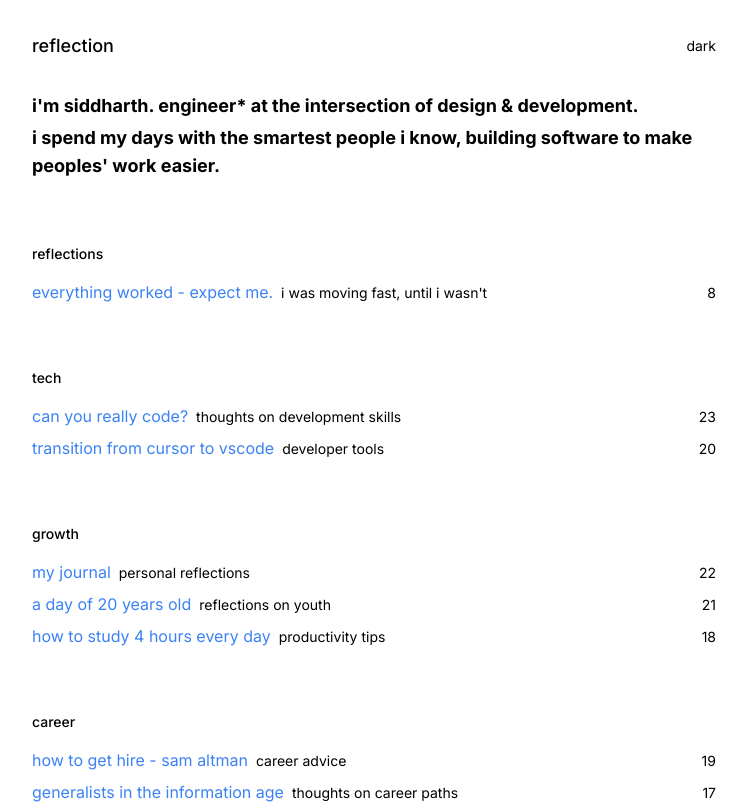
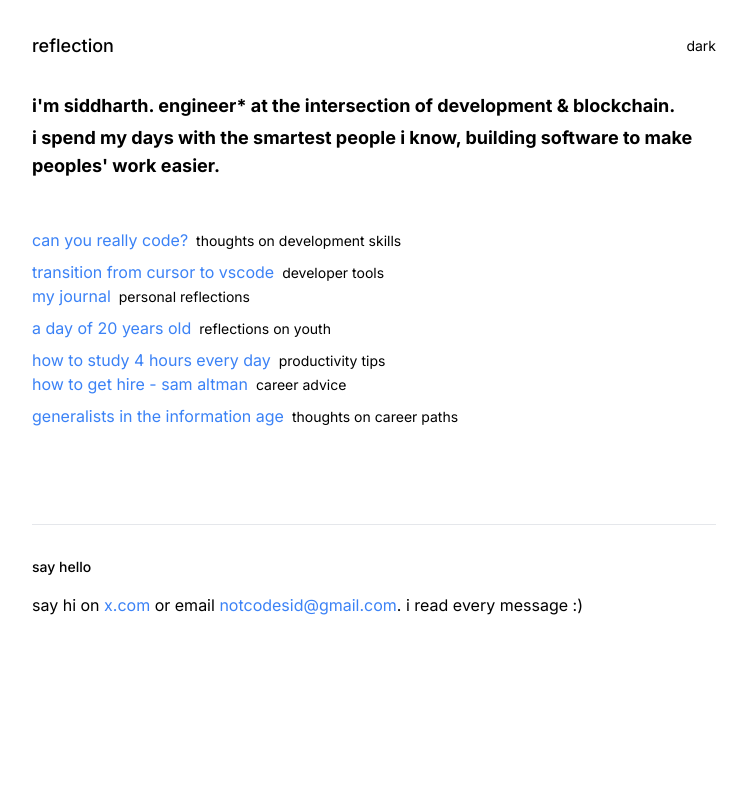
Before and after one commit to notcodesid/reflection, a Next.js app: page / in a window 1280 px wide. Shown: the top 804 px of the page, without its empty margins (160-907 px from the left). Built offline with nearby package versions, Linux system fonts and the light colour scheme.

Commit message:
remove space and titles

```diff
--- a/src/app/page.tsx
+++ b/src/app/page.tsx
@@ -5,36 +5,19 @@ export default function Home() {
     return (
         <div>
           <div className="mb-12">
-            <h1 className="text-lg font-bold mb-1">i'm siddharth. engineer* at the intersection of design & development.</h1>
+            <h1 className="text-lg font-bold mb-1">i'm siddharth. engineer* at the intersection of development & blockchain.</h1>
             <p className="text-lg font-bold mb-1">
               i spend my days with the smartest people i know,
               building software to make peoples' work easier.
             </p>
           </div>
 
-
-          <div className="mt-16">
-            <h2 className="text-sm font-medium mb-4">reflections</h2>
-
-              <div className="flex justify-between items-baseline">
-                <div>
-                  <Link href="/everything-worked" className="hover:underline text-blue-500">everything worked - expect me.</Link>
-                  <span className="text-sm  ml-2">i was moving fast, until i wasn't</span>
-                </div>
-                <span className="text-sm">8</span>
-              </div>
-
-          </div>
-
-          <div className="mt-16">
-            <h2 className="text-sm font-medium mb-4">tech</h2>
-
+          <div>
               <div className="flex justify-between items-baseline">
                 <div>
                   <Link href="/code" className="hover:underline text-blue-500">can you really code?</Link>
                   <span className="text-sm  ml-2">thoughts on development skills</span>
                 </div>
-                <span className="text-sm">23</span>
               </div>
 
               <div className="flex justify-between items-baseline mt-2">
@@ -42,19 +25,15 @@ export default function Home() {
                   <Link href="/vscode" className="hover:underline text-blue-500">transition from cursor to vscode</Link>
                   <span className="text-sm  ml-2">developer tools</span>
                 </div>
-                <span className="text-sm">20</span>
               </div>
           </div>
 
-          <div className="mt-16">
-            <h2 className="text-sm font-medium mb-4">growth</h2>
-
+          <div>
               <div className="flex justify-between items-baseline">
                 <div>
                   <Link href="/my-journal" className="hover:underline text-blue-500">my journal</Link>
                   <span className="text-sm  ml-2">personal reflections</span>
                 </div>
-                <span className="text-sm">22</span>
               </div>
 
               <div className="flex justify-between items-baseline mt-2">
@@ -62,7 +41,6 @@ export default function Home() {
                   <Link href="/day" className="hover:underline text-blue-500">a day of 20 years old</Link>
                   <span className="text-sm  ml-2">reflections on youth</span>
                 </div>
-                <span className="text-sm">21</span>
               </div>
 
               <div className="flex justify-between items-baseline mt-2">
@@ -70,19 +48,16 @@ export default function Home() {
                   <Link href="/study" className="hover:underline text-blue-500">how to study 4 hours every day</Link>
                   <span className="text-sm  ml-2">productivity tips</span>
                 </div>
-                <span className="text-sm">18</span>
               </div>
           </div>
 
-          <div className="mt-16">
-            <h2 className="text-sm font-medium mb-4 ">career</h2>
+          <div>
 
               <div className="flex justify-between items-baseline">
                 <div>
                   <Link href="/hire" className="hover:underline text-blue-500">how to get hire - sam altman</Link>
                   <span className="text-sm  ml-2">career advice</span>
                 </div>
-                <span className="text-sm">19</span>
               </div>
 
               <div className="flex justify-between items-baseline mt-2">
@@ -90,7 +65,6 @@ export default function Home() {
                   <Link href="/generalists" className="hover:underline text-blue-500">generalists in the information age</Link>
                   <span className="text-sm  ml-2">thoughts on career paths</span>
                 </div>
-                <span className="text-sm">17</span>
               </div>
           </div>
 
```
